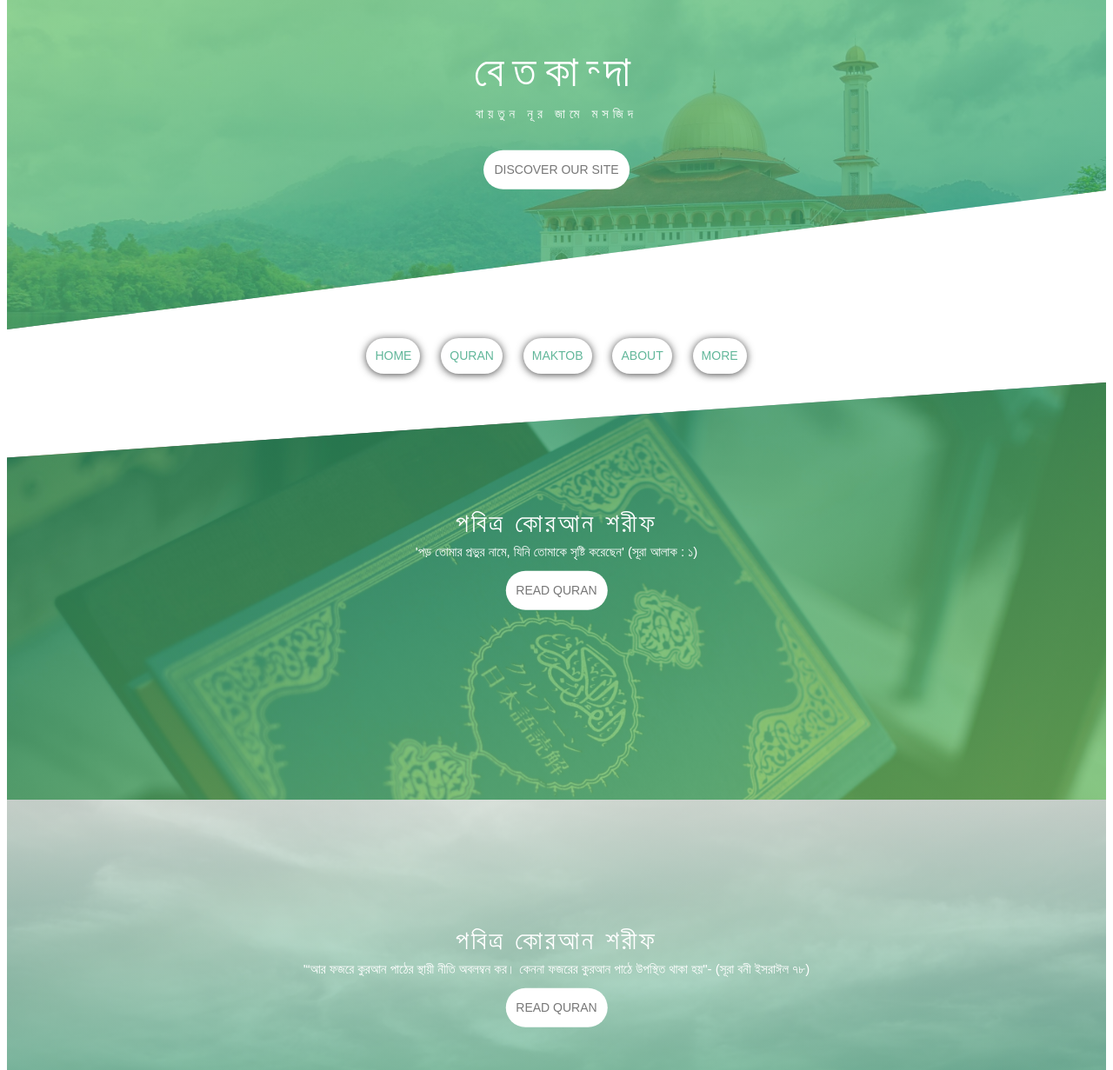
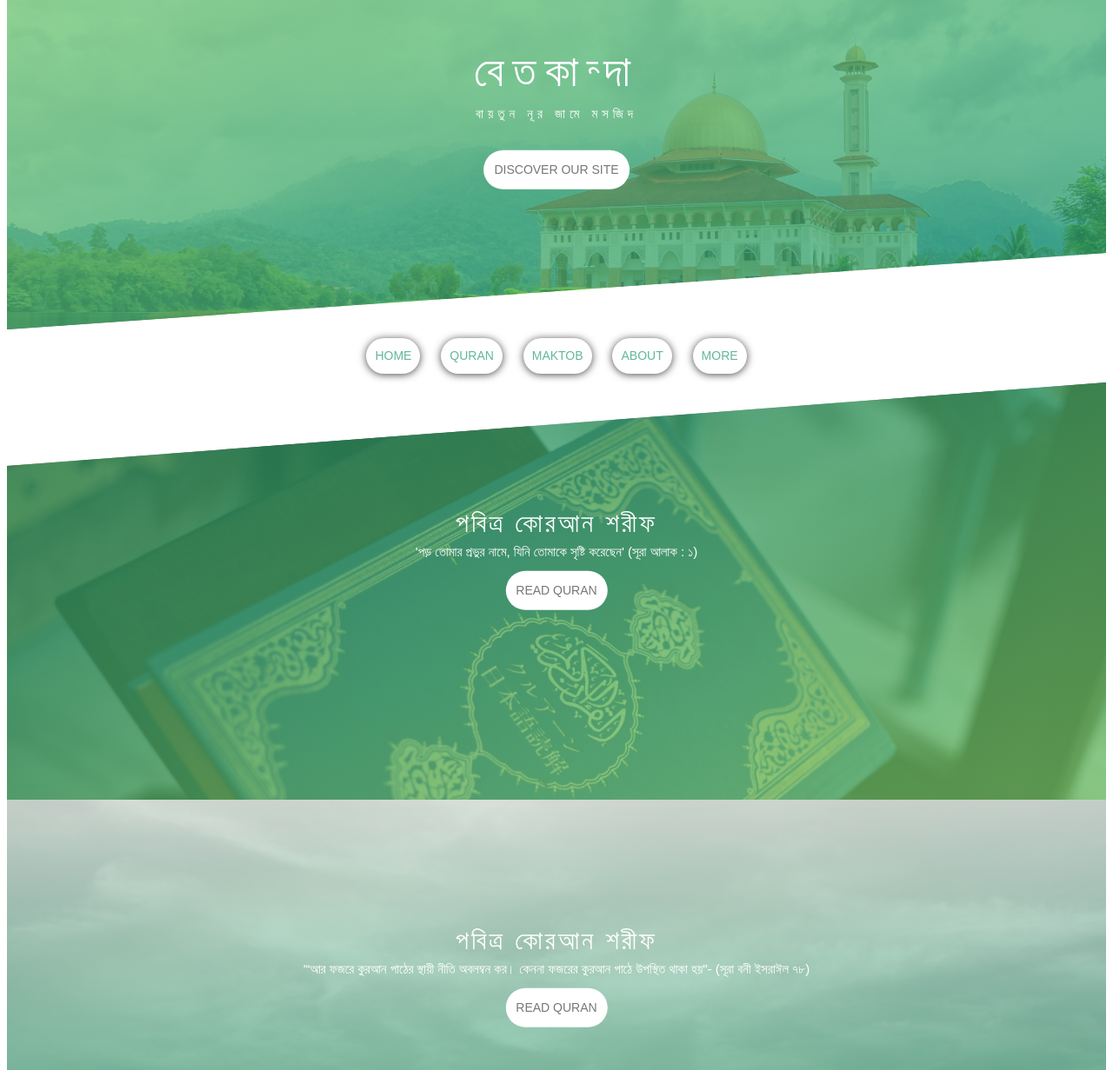
Before and after one commit to akhlasuddinantor/Betkanda-mosjid, a plain HTML site: page index.html in a window 1280 px wide. Shown: the part 69-1300 px from the top of the page at 87% size. Drawn offline with Linux system fonts and the light colour scheme.

Commit message:
Add files via upload

```diff
--- a/style.css
+++ b/style.css
@@ -20,7 +20,7 @@ body {
     url(m2.jpg);
     background-size: cover;
     background-position: top;
-    clip-path: polygon(0 0, 100% 0, 100% 280px,  0 100%);
+    clip-path: polygon(0 0, 100% 0, 100% 80%,  0 100%);
 
 }
 .header-logo-box{
@@ -160,7 +160,7 @@ body {
     url(quran.jpg);
     background-size: cover;
     background-position: top;
-    clip-path: polygon(0 18%, 100% 0, 100% 100%,  0 100%);
+    clip-path: polygon(0 20%, 100% 0, 100% 100%,  0 100%);
 }
 .div-box{
     margin-top: 200px;
```
